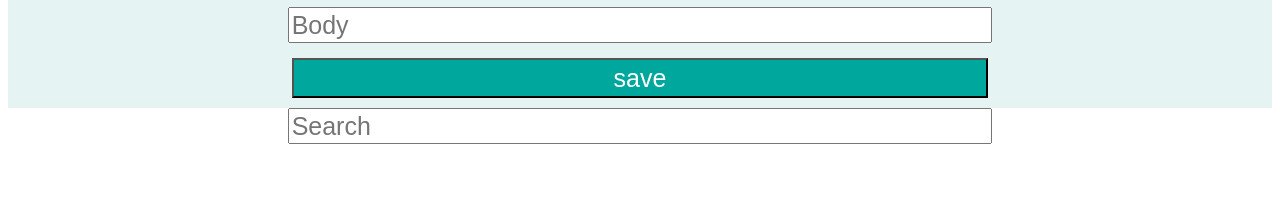
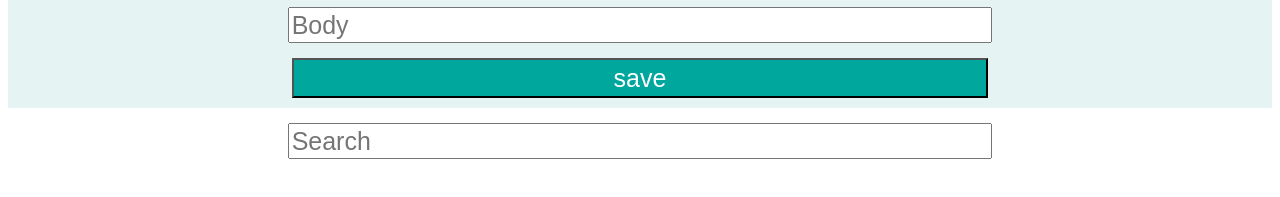
Before and after one commit to katiescruggs/IdeaBox, a plain HTML site: page index.html in a window 1280 px wide. Shown: the part 117-314 px from the top of the page. Drawn offline with Linux system fonts and the light colour scheme.

Commit message:
search bar fix

```diff
--- a/style.css
+++ b/style.css
@@ -55,6 +55,6 @@ main{
 }
 
 .search-input{
-	margin-left: auto;
-	margin-right: auto;
+	margin: 15px auto 10px;
+
 }
```
